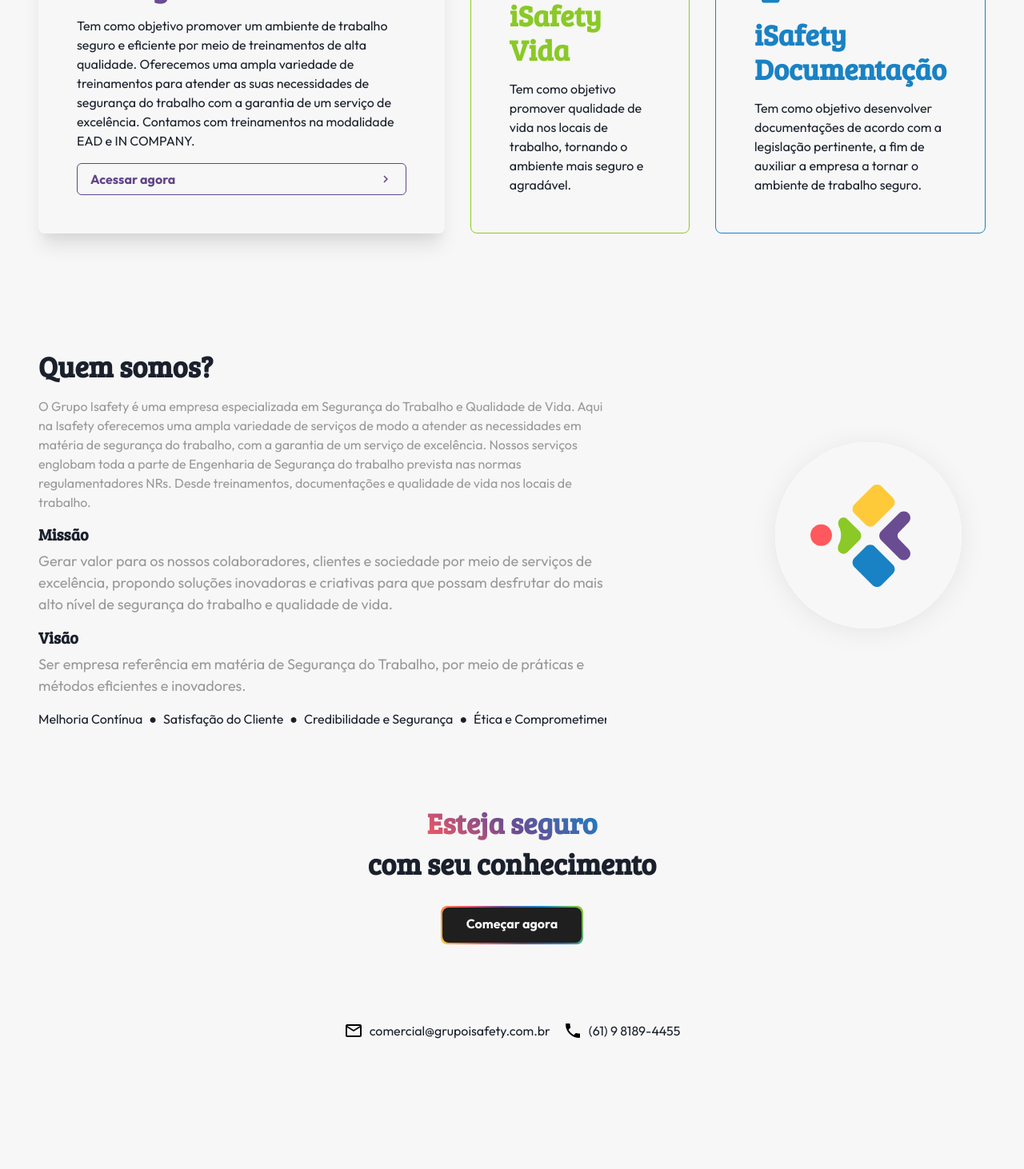
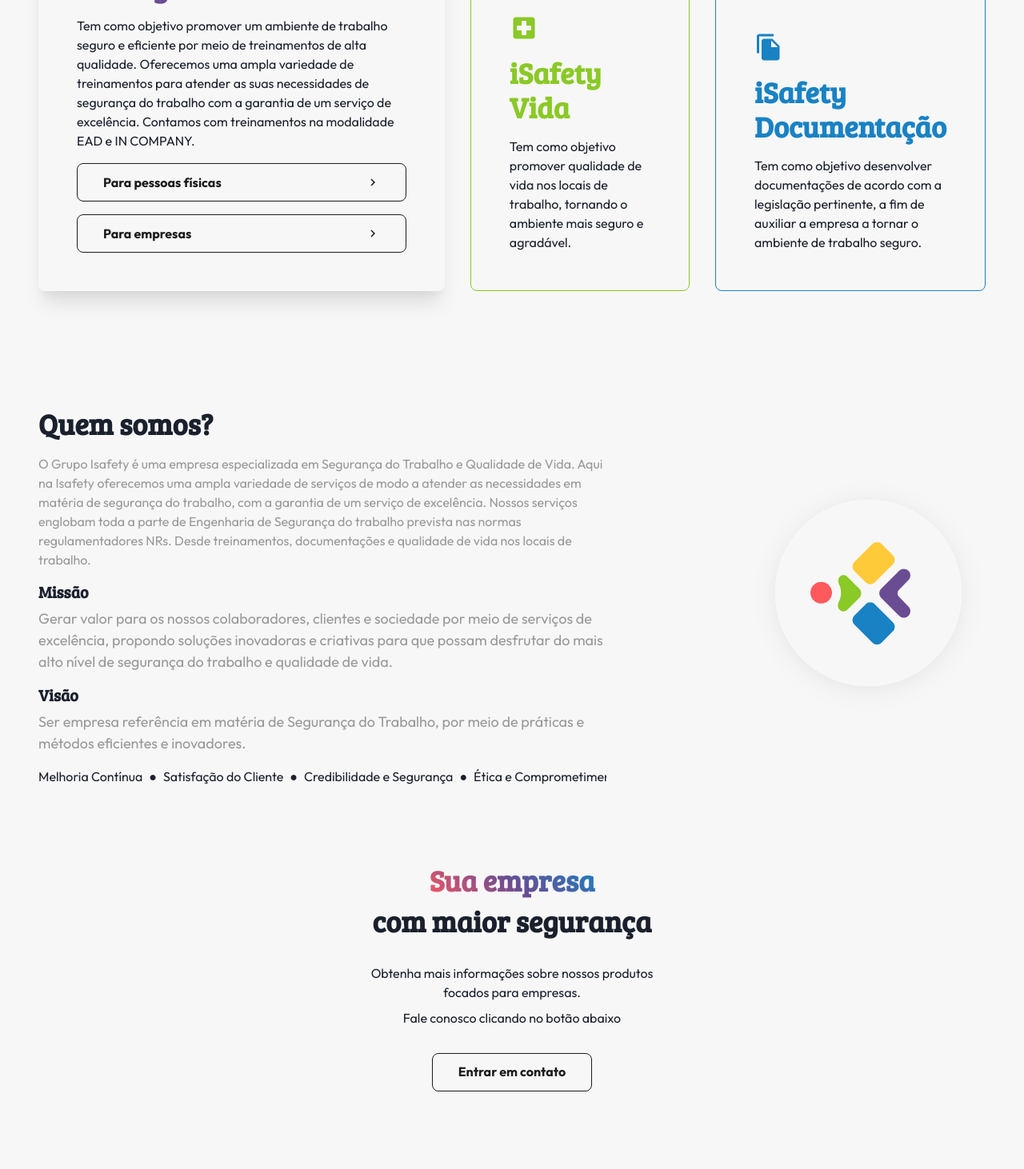
Before and after one commit to pedrocsencon/isafety-lp, a Next.js app: page / in a window 1280 px wide. Shown: the part 1330-2792 px from the top of the page at 80% size. Before the commit the page ends 2727 px from the top, so only its background shows below. Built offline with nearby package versions, Linux system fonts and the light colour scheme.

Commit message:
refactor: buttons
Signed-off-by: Pedro Lucas Copatti <pedro.copatti.sencon@tc.com.br>

```diff
--- a/src/pages/index.tsx
+++ b/src/pages/index.tsx
@@ -11,7 +11,7 @@ import { MdComputer, MdDocumentScanner, MdHealthAndSafety, MdSupervisorAccount,
 import { GiBrazil } from 'react-icons/gi'
 
 
-import { Link } from 'react-scroll'
+import { Link, scroller } from 'react-scroll'
 import Head from "next/head";
 
 import CTAButton from "@/components/CTAButton";
@@ -103,7 +103,10 @@ export default function Home() {
               <Text>
                 Tem como objetivo promover um ambiente de trabalho seguro e eficiente por meio de treinamentos de alta qualidade. Oferecemos uma ampla variedade de treinamentos para atender as suas necessidades de segurança do trabalho com a garantia de um serviço de excelência. Contamos com treinamentos na modalidade EAD e IN COMPANY.
               </Text>
-              <Button variant='outline' onClick={goTo} colorScheme={'purple'} justifyContent='space-between' size='md' width='100%'>Acessar agora <MdChevronRight size={18} /></Button>
+              <ButtonMotion onClick={goTo} whileHover={{ scale: 1.02 }} _hover={{ textColor: 'white', background: 'linear-gradient(60deg, #FFCA3A, #FF595E, #6A4C93, #1982C4, #8AC926)' }} height={12} justifyContent='space-between' borderRadius={8} variant='outline' colorScheme='black' paddingX={8}>Para pessoas físicas <MdChevronRight size={18} /></ButtonMotion>
+            <ButtonMotion onClick={()=>{scroller.scrollTo('empresa', {
+              smooth: true,
+            })}} whileHover={{ scale: 1.02 }} _hover={{ textColor: 'white', background: 'linear-gradient(60deg, #FFCA3A, #FF595E, #6A4C93, #1982C4, #8AC926)' }} height={12} justifyContent='space-between' borderRadius={8} variant='outline' colorScheme='black' paddingX={8}>Para empresas <MdChevronRight size={18} /></ButtonMotion>
             </Stack>
             <Stack borderWidth={1} borderColor='green.500' justifyContent='end' width={isLargerThan1000 ? 1 / 3 : '100%'} borderRadius={8} spacing={4} padding={12}>
               <MdLocalHospital size={36} color={'#8AC926'} />
@@ -143,9 +146,15 @@ export default function Home() {
           </Stack>
           <Image alt="logo_about" src={logo_about} />
         </Flex>
-        <Stack marginTop={24} spacing={8} width='100%' alignItems={'center'} justifyContent='center'>
-          <Heading textAlign='center' width={['100%', '90%', '40%']}><Heading id='gradientText'>Esteja seguro</Heading> com seu conhecimento</Heading>
-          <CTAButton height={12} />
+        <Stack id='empresa' marginTop={24} spacing={8} width='100%' alignItems={'center'} justifyContent='center'>
+          <Heading textAlign='center' width={['100%', '90%', '40%']}><Heading id='gradientText'>Sua empresa</Heading> com maior segurança</Heading>
+         <Stack textAlign='center' width={['100%', '90%', '30%']}>
+           <Text >Obtenha mais informações sobre nossos produtos focados para empresas.</Text>
+          <Text>
+          Fale conosco clicando no botão abaixo
+          </Text>
+         </Stack>
+         <ButtonMotion onClick={goToWpp} whileHover={{ scale: 1.02 }} _hover={{ textColor: 'white', background: 'linear-gradient(60deg, #FFCA3A, #FF595E, #6A4C93, #1982C4, #8AC926)' }} height={12} justifyContent='space-between' borderRadius={8} variant='outline' colorScheme='black' paddingX={8}>Entrar em contato</ButtonMotion>
         </Stack>
         <Flex paddingY={24} justifyContent='center' width='100%' alignItems='center'>
           <Stack spacing={4} direction={['column', 'column', 'row']}>
```
